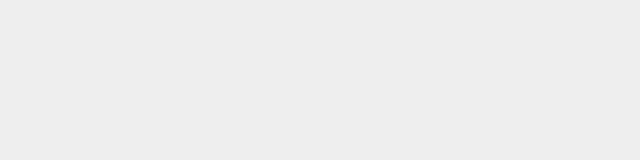
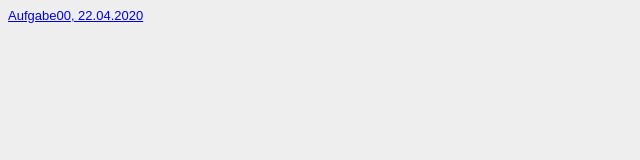
Before and after one commit to meyerjas/gis_SoSe2020, a plain HTML site: page Steckbrief/steckbrief.htm in a window 1280 px wide. Shown: the whole page, without its empty margins (0-640 px from the left). Drawn offline with Linux system fonts and the light colour scheme.

Commit message:
update steckbrief aufgabe 00

```diff
--- a/Steckbrief/steckbrief.htm
+++ b/Steckbrief/steckbrief.htm
@@ -14,6 +14,6 @@ body {
 <body>
 	<!-- Hier die Links zu den gelösten Aufgaben einstellen, aktuelle oben, alte stehen lassen! Format: Aufgabenbezeichnung, Datum -->
 
-	<a href="http://" target="_blank" rel="noopener noreferrer"></a>
+	<a href="https://meyerjas.github.io/gis_SoSe2020/Aufgabe00/index.html" target="_blank">Aufgabe00, 22.04.2020</a>
 </body>
 </html>
```
